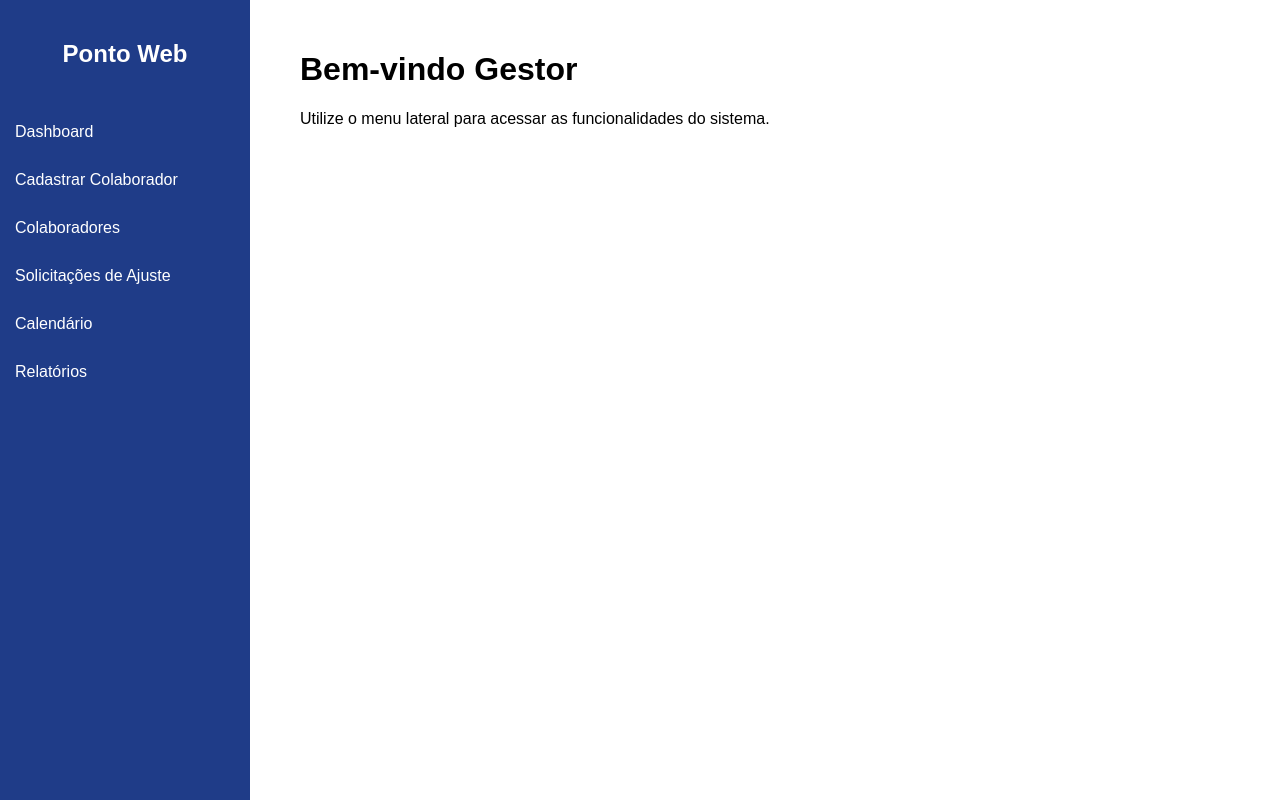
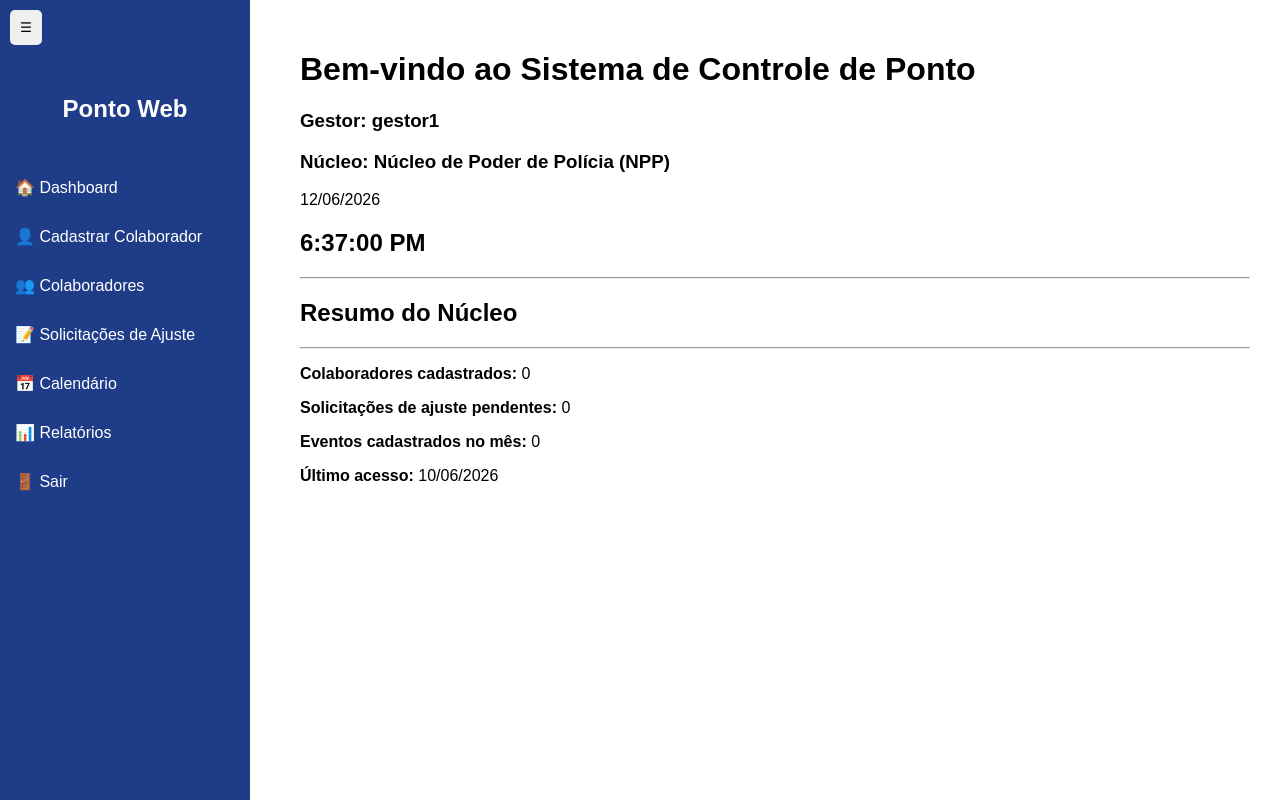
Before and after one commit to debrahalves2026/ponto-estagios, a Flask app: page /dashboard-gestor in a window 1280 px wide. Run offline with Flask 3, Linux system fonts and the light colour scheme.

Commit message:
Descrição da alteração

```diff
--- a/static/css/dashboard.css
+++ b/static/css/dashboard.css
@@ -40,3 +40,31 @@ body{
     margin-left:270px;
     padding:30px;
 }
+
+#toggleBtn{
+    margin:10px;
+    padding:10px;
+    cursor:pointer;
+    border:none;
+    border-radius:5px;
+}
+
+.sidebar.collapsed{
+    width:70px;
+}
+
+.sidebar.collapsed h2{
+    display:none;
+}
+
+.sidebar.collapsed ul li a{
+    font-size:0;
+}
+
+.sidebar.collapsed ul li{
+    text-align:center;
+}
+
+.sidebar.collapsed + .conteudo{
+    margin-left:90px;
+}
--- /dev/null
+++ b/templates/base.html
@@ -0,0 +1,75 @@
+<!DOCTYPE html>
+<html lang="pt-BR">
+
+<head>
+    <meta charset="UTF-8">
+
+    <title>Ponto Web</title>
+
+    <link rel="stylesheet" href="{{ url_for('static', filename='css/dashboard.css') }}">
+</head>
+
+<body>
+
+<div class="sidebar" id="sidebar">
+
+    <button id="toggleBtn" onclick="toggleSidebar()">
+        ☰
+    </button>
+
+    <h2>Ponto Web</h2>
+
+    <ul>
+
+        <li><a href="/dashboard-gestor">🏠 Dashboard</a></li>
+
+        <li><a href="/cadastro-colaborador">
+            👤 Cadastrar Colaborador
+        </a></li>
+
+        <li><a href="/colaboradores">
+            👥 Colaboradores
+        </a></li>
+
+        <li><a href="/solicitacoes-ajuste">
+            📝 Solicitações de Ajuste
+        </a></li>
+
+        <li><a href="/calendario">
+            📅 Calendário
+        </a></li>
+
+        <li><a href="/relatorios">
+            📊 Relatórios
+        </a></li>
+
+        <li><a href="/">
+            🚪 Sair
+        </a></li>
+
+    </ul>
+
+</div>
+
+<div class="conteudo">
+
+    {% block conteudo %}
+    {% endblock %}
+
+</div>
+
+<script>
+
+function toggleSidebar() {
+
+    const sidebar = document.getElementById("sidebar");
+
+    sidebar.classList.toggle("collapsed");
+
+}
+
+</script>
+
+</body>
+
+</html>
--- a/templates/dashboard_gestor.html
+++ b/templates/dashboard_gestor.html
@@ -1,38 +1,59 @@
-<!DOCTYPE html>
-<html lang="pt-BR">
-<head>
-    <meta charset="UTF-8">
-    <title>Dashboard Gestor</title>
+{% extends "base.html" %}
 
-    <link rel="stylesheet" href="{{ url_for('static', filename='css/dashboard.css') }}">
-</head>
+{% block conteudo %}
 
-<body>
+<h1>Bem-vindo ao Sistema de Controle de Ponto</h1>
 
-<div class="sidebar">
+<h3>Gestor: gestor1</h3>
 
-    <h2>Ponto Web</h2>
+<h3>Núcleo: Núcleo de Poder de Polícia (NPP)</h3>
 
-    <ul>
-        <li><a href="#">Dashboard</a></li>
-        <li><a href="/cadastro-colaborador">Cadastrar Colaborador</a></li>
-        <li><a href="/colaboradores">Colaboradores</a></li>
-        <li><a href="/solicitacoes-ajuste">Solicitações de Ajuste</a></li>
-        <li><a href="/calendario">Calendário</a></li>
-        <li><a href="/relatorios">Relatórios</a></li>
-    </ul>
+<p id="dataAtual"></p>
 
-</div>
+<h2 id="relogio">--:--:--</h2>
 
-<div class="conteudo">
+<hr>
 
-    <h1>Bem-vindo Gestor</h1>
+<h2>Resumo do Núcleo</h2>
 
-    <p>
-        Utilize o menu lateral para acessar as funcionalidades do sistema.
-    </p>
+<hr>
 
-</div>
+<p>
+    <strong>Colaboradores cadastrados:</strong> 0
+</p>
 
-</body>
-</html>
+<p>
+    <strong>Solicitações de ajuste pendentes:</strong> 0
+</p>
+
+<p>
+    <strong>Eventos cadastrados no mês:</strong> 0
+</p>
+
+<p>
+    <strong>Último acesso:</strong> 10/06/2026
+</p>
+
+<script>
+
+function atualizarRelogio() {
+
+    const agora = new Date();
+
+    document.getElementById("relogio").innerHTML =
+        agora.toLocaleTimeString();
+
+}
+
+setInterval(atualizarRelogio, 1000);
+
+atualizarRelogio();
+
+const hoje = new Date();
+
+document.getElementById("dataAtual").innerHTML =
+    hoje.toLocaleDateString('pt-BR');
+
+</script>
+
+{% endblock %}
```
Also changed, not shown: templates/calendario.html (+3 -30 lines), templates/colaboradores.html (+3 -29 lines), templates/index.html (+15 -15 lines), templates/ponto.html (+14 -1 lines), templates/relatorios.html (+3 -15 lines).
